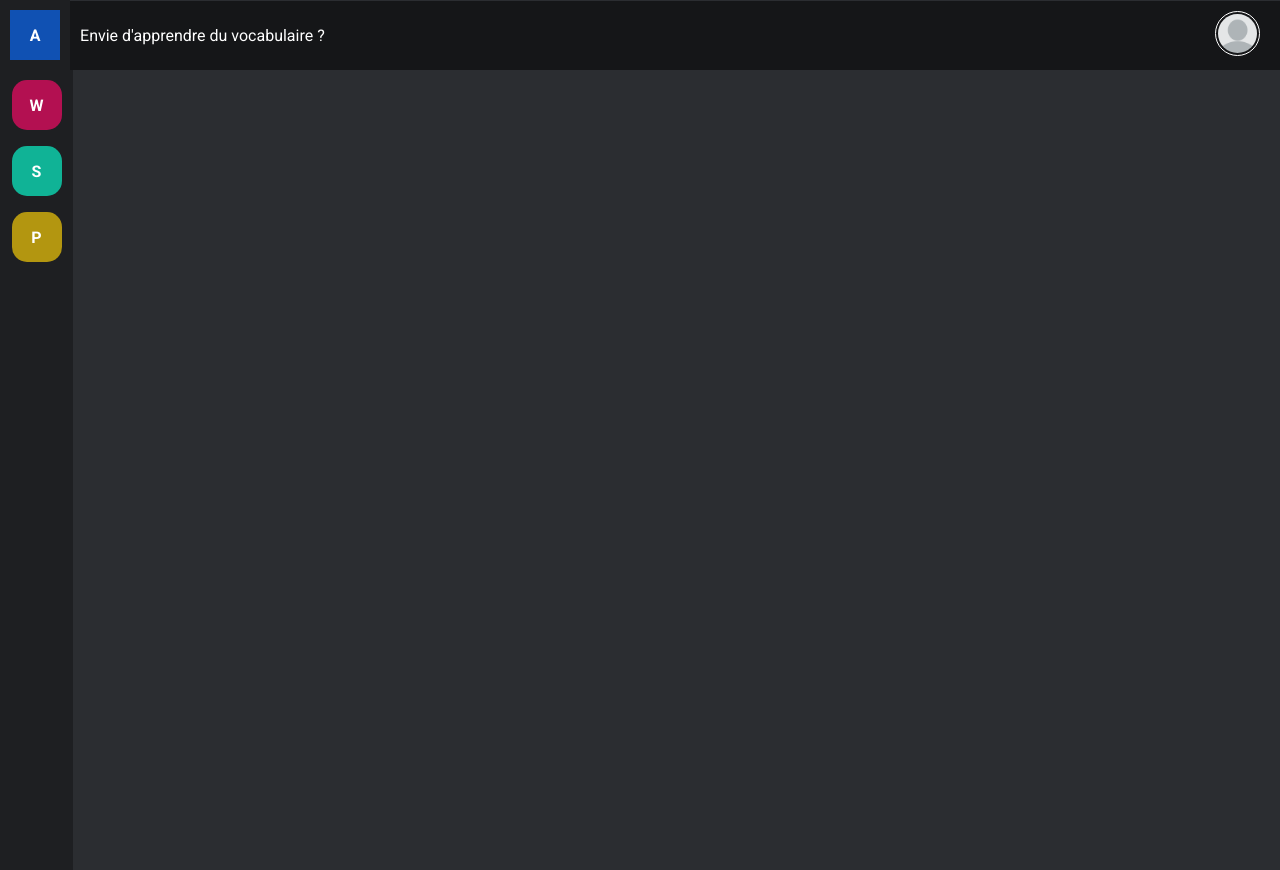
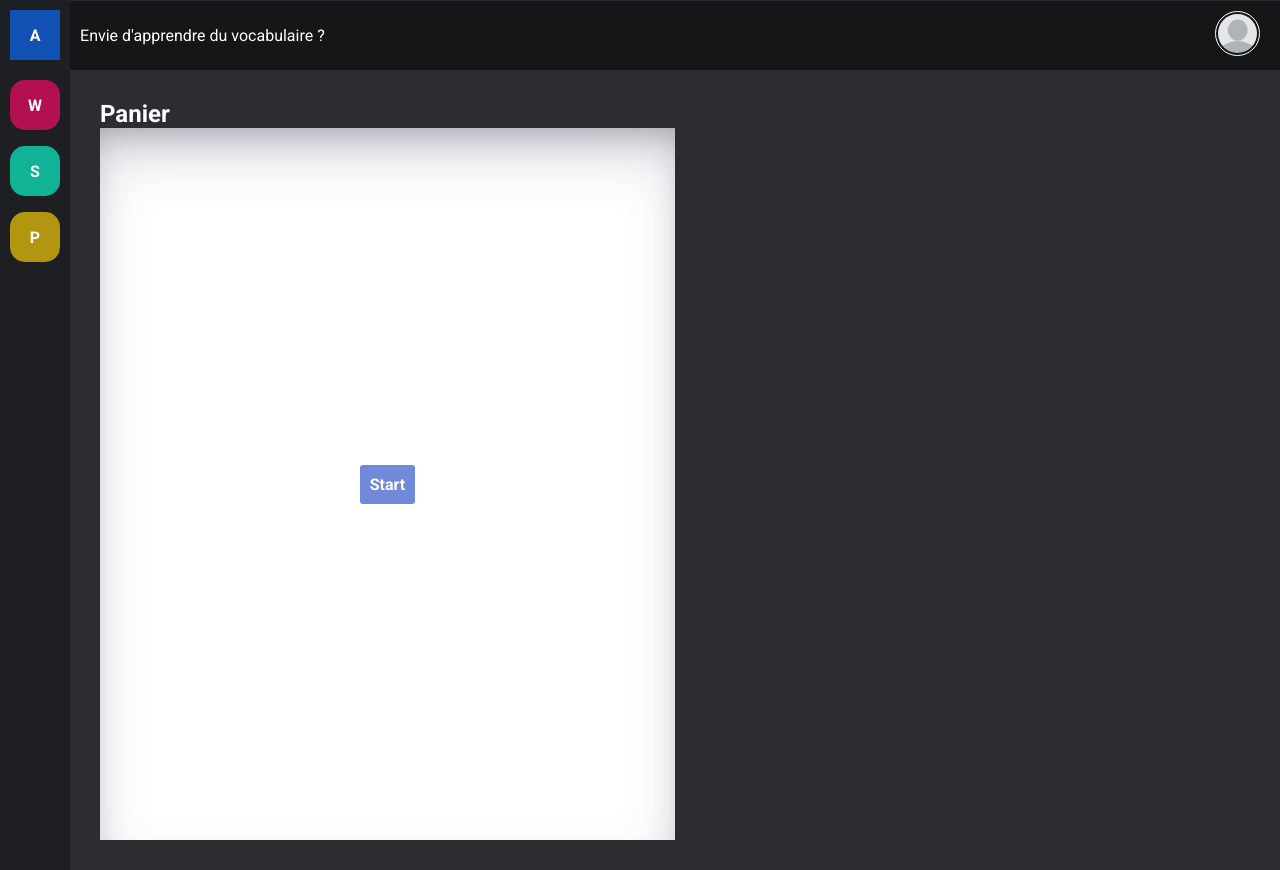
Before and after one commit to krommmm/learnEnglishWords, a React (Create React App) app: page /panier in a window 1280 px wide. Built offline with nearby package versions, Linux system fonts and the light colour scheme.

Commit message:
ajout panier

```diff
--- a/src/App.js
+++ b/src/App.js
@@ -78,7 +78,7 @@ function App() {
   const [profil, setProfil] = useState(avatarVierge);
   const [restart, setRestart] = useState(false);
   const [togglePanier, setTogglePanier] = useState(false);
-  const [panier, setPanier] = useState([]);
+  const [panierIds, setPanierIds] = useState([]);
 
   useEffect(() => {
     setProfil(profil);
@@ -86,13 +86,13 @@ function App() {
 
 
   useEffect(() => {
-    const panierSansDoublons = panier.filter((cell, index, arr) => arr.indexOf(cell) === index);
+    const panierSansDoublons = panierIds.filter((cell, index, arr) => arr.indexOf(cell) === index);
 
-    if (panier.length !== panierSansDoublons.length) {
-      setPanier(panierSansDoublons);
+    if (panierIds.length !== panierSansDoublons.length) {
+      setPanierIds(panierSansDoublons);
       setTogglePanier(!togglePanier);
     }
-  }, [panier]);
+  }, [panierIds]);
 
 
 
@@ -143,6 +143,14 @@ function App() {
 
   }, [restart, categories]);
 
+
+  useEffect(()=>{
+    console.log(".....");
+    console.log("App");
+    console.log(panierIds);
+    console.log(".....");
+  },[panierIds]);
+
   return (
     <Router>
       <Header profil={profil} backProfil={setProfil} restart={restart} backRestart={setRestart} />
@@ -150,10 +158,10 @@ function App() {
         <Nav />
         <Routes>
           <Route path="/" element={<Home />} />
-          <Route path="/words" element={<Words categories={categories} backCategories={setCategories} panier={panier} backPanier={setPanier} />} />
+          <Route path="/words" element={<Words categories={categories} backCategories={setCategories} panierIds={panierIds} backPanierIds={setPanierIds} />} />
           <Route path="/suivi" element={<Suivi key={restart} categories={categories} />} />
           <Route path="/words" element={<Words />} />
-          <Route path="/panier" element={<Panier key={togglePanier} panier={panier} backPanier={setPanier} />} />
+          <Route path="/panier" element={<Panier key={togglePanier} backKey={setTogglePanier} categories={categories} panierIds={panierIds} backPanierIds={setPanierIds} />} />
         </Routes>
       </main>
     </Router>
--- a/src/assets/css/miseEnPage.css
+++ b/src/assets/css/miseEnPage.css
@@ -31,14 +31,12 @@ main {
 }
 
 .home,
-.options,
 .suivi,
-.verbe,
-.times,
-.words {
+.words,
+.panier {
     padding: 30px;
-    width:100%;
-    display:flex;
-    flex-direction:column;
-    min-height:100vh;
+    width: 100%;
+    display: flex;
+    flex-direction: column;
+    min-height: 100vh;
 }
--- a/src/components/pages/Panier.js
+++ b/src/components/pages/Panier.js
@@ -1,12 +1,32 @@
+import FlashCardsPanier from "../reusables/FlashCardsPanier";
+import { useState, useEffect, useRef } from "react";
+
 const Panier = (props) => {
+
+    const [panier, setPanier] = useState([]);
+    const prevIdsRef = useRef([]);
+
+    useEffect(() => {
+        const filteredPanier = props.categories.flatMap((category) =>
+            category.data.filter((item) => props.panierIds.includes(item.id))
+        );
+        setPanier(filteredPanier);
+    }, [props.panierIds, props.categories]);
+
+    useEffect(() => {
+        const ids = panier.map((item) => item.id);
+
+        if (JSON.stringify(ids) !== JSON.stringify(prevIdsRef.current)) {
+            props.backPanierIds(ids);
+            prevIdsRef.current = ids;
+        }
+    }, [panier]);
+
 
     return (
         <div className="panier">
-           {props.panier.map((cell,index)=>(
-            <div key={index}>
-                <p>{cell}</p>
-                </div>
-           ))}
+            <h2>Panier</h2>
+            <FlashCardsPanier panier={panier} backPanier={setPanier} />
         </div>
     );
 };
--- a/src/components/pages/Words.js
+++ b/src/components/pages/Words.js
@@ -10,7 +10,7 @@ const Words = (props) => {
     const [fcStatus, setFcStatus] = useState(false);
     const [showTranslation, setShowTranslation] = useState(false);
     const [selectedCategory, setSelectedCategory] = useState(categories[0]);
-    const [panier,setPanier] = useState(props.panier);
+    const [panierIds,setPanierIds] = useState(props.panierIds);
 
 
     useEffect(() => {
@@ -20,8 +20,8 @@ const Words = (props) => {
     }, [category]);
 
     useEffect(()=>{
-        props.backPanier(panier);
-    },[panier]);
+        props.backPanierIds(panierIds);
+    },[panierIds]);
 
 
     function handleClickImg(e) {
@@ -63,8 +63,8 @@ const Words = (props) => {
                 <div className="flashCards__left">
                     <img src={categories[0].imgUrl} ref={imgRef} alt="img category" />
                 </div>
-                <FlashCards category={category} fcStatus={fcStatus} length={length} categoryChoice={categoryChoice} showTranslation={showTranslation} panier={panier}
-                    backCategory={setCategory} backLength={setLength} backFsStatus={setFcStatus} backTranslation={setShowTranslation} backPanier={setPanier}/>
+                <FlashCards category={category} fcStatus={fcStatus} length={length} categoryChoice={categoryChoice} showTranslation={showTranslation} panierIds={panierIds}
+                    backCategory={setCategory} backLength={setLength} backFsStatus={setFcStatus} backTranslation={setShowTranslation} backPanierIds={setPanierIds}/>
             </div>
         </div>
     );
--- a/src/components/reusables/FlashCards.js
+++ b/src/components/reusables/FlashCards.js
@@ -8,7 +8,7 @@ const FlashCards = (props) => {
     const [categoryChoice, setCategoryChoice] = useState();
     const [tempoCategory, setTempoCategory] = useState([]);
     const timeoutRef = useRef(null);
-    const [panier, setpanier] = useState(props.panier);
+    const [panierIds, setpanierIds] = useState(props.panierIds);
 
     useEffect(() => {
         setFcStatus(props.fcStatus);
@@ -16,7 +16,7 @@ const FlashCards = (props) => {
         setLength(props.length);
         setCategoryChoice(props.categoryChoice);
         setShowTranslation(props.showTranslation);
-        setpanier(props.panier);
+        setpanierIds(props.panierIds);
     }, [props]);
 
     function handleYes() {
@@ -39,9 +39,9 @@ const FlashCards = (props) => {
         setShowTranslation(false);
         props.backLength(length + 1);
         props.backFsStatus(true);
-        const currentPanier = [...panier];
+        const currentPanier = [...panierIds];
         currentPanier.push(category.data[length].id)
-        props.backPanier(currentPanier);
+        props.backPanierIds(currentPanier);
 
         if (length + 1 === category.data.length) {
             props.backFsStatus(false);
--- /dev/null
+++ b/src/components/reusables/FlashCardsPanier.js
@@ -0,0 +1,108 @@
+import { useState, useEffect, useRef } from "react";
+
+const FlashCardsPanier = (props) => {
+
+    const [fcStatus, setFcStatus] = useState(false);
+    const [length, setLength] = useState(0);
+    const [showTranslation, setShowTranslation] = useState();
+    const [panier, setPanier] = useState();
+    const timeoutRef = useRef(null);
+
+    useEffect(() => {
+        setPanier(props.panier);
+    }, [props]);
+
+
+    function handleYes() {
+        setShowTranslation(false);
+        setLength(length + 1);
+        setFcStatus(true);
+
+        if (length + 1 === panier.length) {
+            setLength(0);
+            setFcStatus(false);
+            props.backPanier(panier);
+        }
+    }
+
+    function handleDelete() {
+
+        const myPanier = [];
+        panier.forEach((cell) => {
+            if (panier[length].id !== cell.id) {
+                myPanier.push(cell);
+
+            }
+        });
+
+        setLength(0);
+        setFcStatus(true);
+        setPanier(myPanier);
+
+        if (length + 1 === panier.length) {
+            setLength(0);
+            setFcStatus(false);
+            props.backPanier(myPanier);
+        }
+    }
+
+    function startFlashCards() {
+        if (panier.length !== 0) {
+            setFcStatus(true);
+        }
+    }
+
+    function handleClick(e) {
+        setShowTranslation(true);
+        if (panier && panier[length]) {
+            debounce(() => speak(panier[length].ukName), 300)();
+        }
+    }
+
+    function speak(text) {
+        if ('speechSynthesis' in window) {
+            const utterance = new SpeechSynthesisUtterance(text);
+            utterance.lang = 'en-GB';
+            window.speechSynthesis.speak(utterance);
+        } else {
+            alert('Sorry, your browser does not support speech synthesis.');
+        }
+    }
+
+    function debounce(func, delay) {
+        return function () {
+            clearTimeout(timeoutRef.current);
+            timeoutRef.current = setTimeout(() => {
+                if (typeof func === 'function') {
+                    func();
+                }
+            }, delay);
+        };
+    }
+
+    return (
+
+        <div className="flashCards__right">
+            {fcStatus ? (<div className="flashcards__right__container">
+                <div className="flashCards__right__header">Page {length + 1}/{panier.length}</div>
+                <div className="flashCards__right__main" onClick={(e) => handleClick(e)}>
+                    <p className="showCaseName">{showTranslation ? panier[length].ukName : panier[length].frName}</p>
+                    <br />
+                    <p className="backCaseName">{showTranslation ? `${panier[length].frName}*` : ""}</p>
+                </div>
+                <div className="flashCards__right__bottom">
+                    <p>Voulez vous garder ce mot ?</p>
+                    <div className="flashCardsAnswer">
+                        <div className="btn" onClick={(e) => handleDelete(e)}>No</div>
+                        <div className="btn" onClick={(e) => handleYes(e)}>Yes</div>
+                    </div>
+                </div>
+            </div>) : (<div>
+                <div className="btn-container"><div className="btn btn-openFc" onClick={() => startFlashCards()}>Start</div></div>
+            </div>)}
+        </div>
+
+    );
+};
+
+export default FlashCardsPanier;
```
